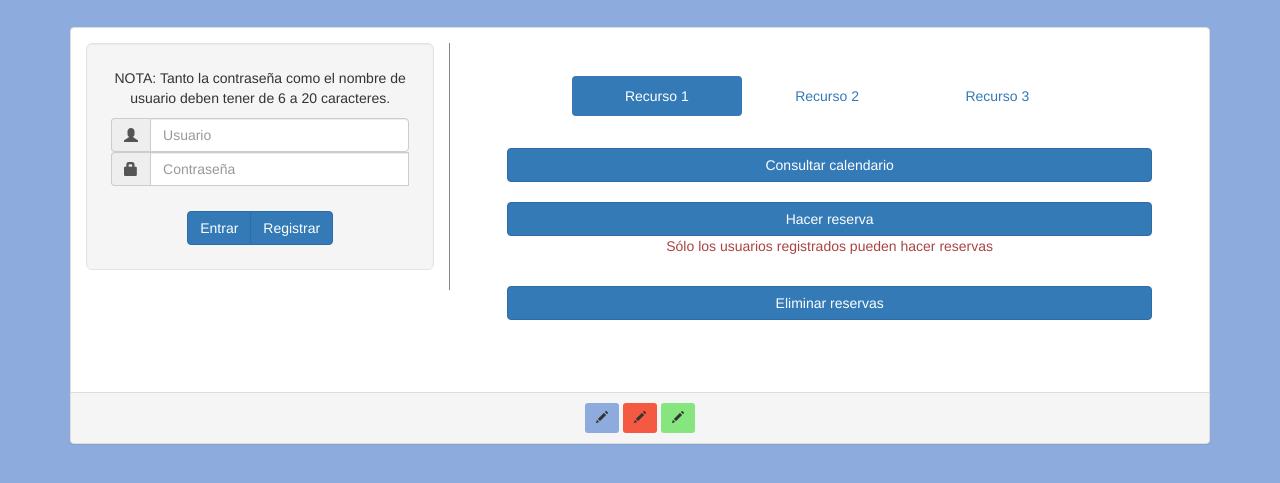
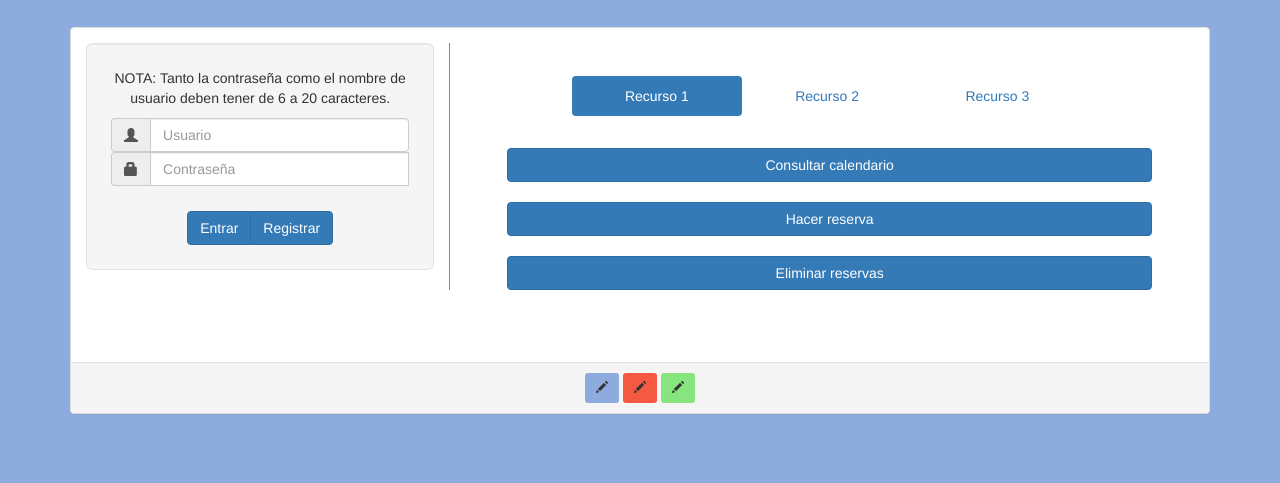
Before and after one commit to reallinfo/proyectoIV, a Flask app: page / in a window 1280 px wide. Shown: the part 282-765 px from the top of the page. Run offline with Flask 2, Linux system fonts and the light colour scheme; some libraries are stand-ins or nearby versions.

Commit message:
vaaaya tela

```diff
--- a/templates/index.html
+++ b/templates/index.html
@@ -41,8 +41,8 @@
 				$("#hacer-reserva").slideToggle("slow");
 			});
 
-			$("#cr").click(function(){
-				$("#cancelar-reserva").slideToggle("slow");
+			$("#er").click(function(){
+				$("#eliminar-reserva").slideToggle("slow");
 			});
 
 		});
@@ -155,7 +155,7 @@
 
 					<br/>
 					<button id = "hr" type = "button" class = "btn btn-primary btn-block">Hacer reserva</button>
-					<div id = "hacer-reserva" class = "escondidod">
+					<div id = "hacer-reserva" class = "escondido">
 					{% if session.get('logged_in') is equalto True %}
 						<p class = "text-danger">En proceso... </p>
 					{% else %}
@@ -164,7 +164,7 @@
 					</div>
 
 					<br />
-					<button id = "cr" type = "button" class = "btn btn-primary btn-block">Eliminar reservas</button>
+					<button id = "er" type = "button" class = "btn btn-primary btn-block">Eliminar reservas</button>
 					<div id = "eliminar-reserva" class = "escondido">
 					{% if session.get('logged_in') is equalto True %}
 						<p class = "text-danger">En proceso... </p>
```
